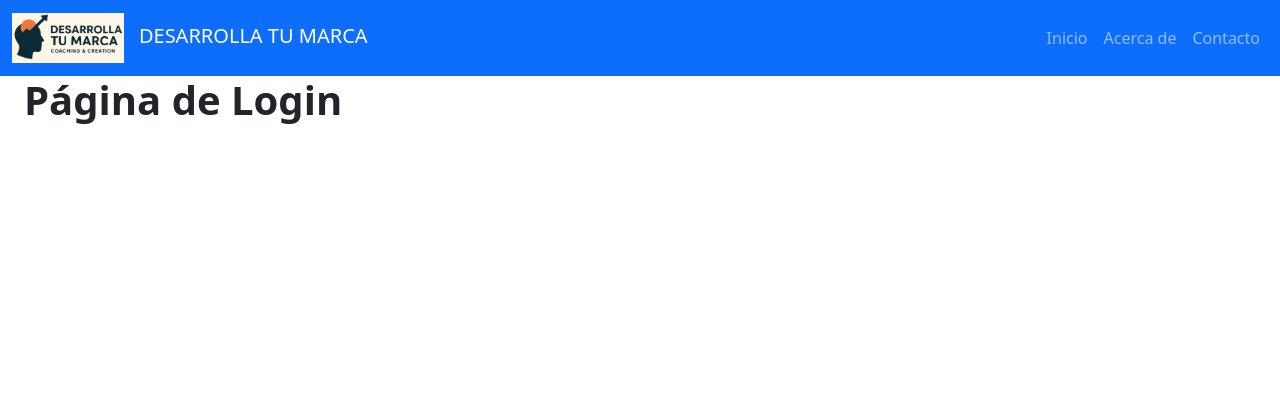
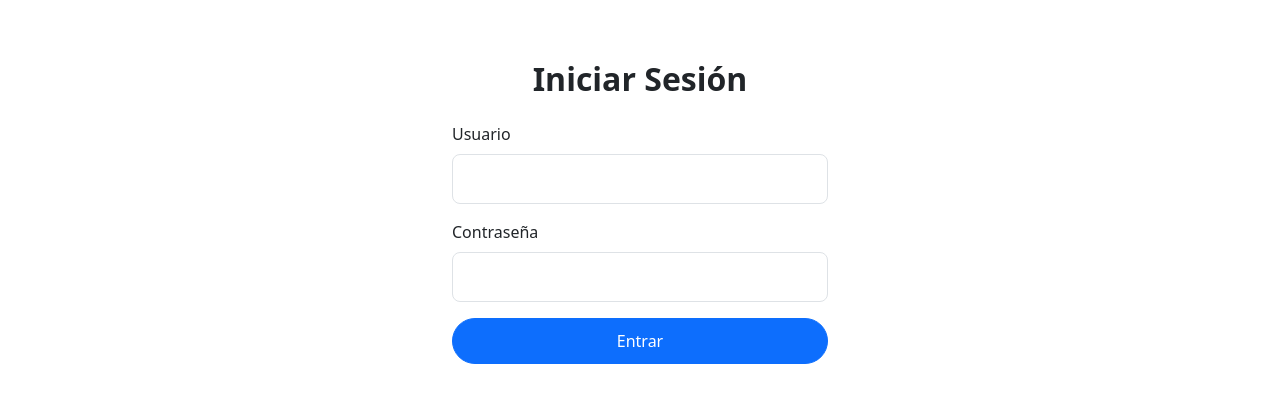
Before and after one commit to cristiancoll321/ProyectoWebAngular, an Angular app in the folder ProyectoAngular/: page /login in a window 1280 px wide. Shown: the top 402 px of the page. Built offline with nearby package versions, Linux system fonts and the light colour scheme.

Commit message:
Se agrregaron las validaciones al componente login

```diff
--- a/ProyectoAngular/src/app/login/login.component.html
+++ b/ProyectoAngular/src/app/login/login.component.html
@@ -1,3 +1,15 @@
-<h1>
-    Página de Login
-</h1>
+<div class="container" style="max-width: 400px; margin-top: 60px;">
+    <h2 class="mb-4 text-center">Iniciar Sesión</h2>
+    <form (ngSubmit)="onLogin()">
+        <div class="mb-3">
+            <label for="username" class="form-label">Usuario</label>
+            <input type="text" id="username" class="form-control" [(ngModel)]="username" name="username" required>
+        </div>
+        <div class="mb-3">
+            <label for="password" class="form-label">Contraseña</label>
+            <input type="password" id="password" class="form-control" [(ngModel)]="password" name="password" required>
+        </div>
+        <button type="submit" class="btn btn-primary w-100">Entrar</button>
+        <div *ngIf="error" class="alert alert-danger mt-3">{{ error }}</div>
+    </form>
+</div>
--- a/ProyectoAngular/src/app/login/login.component.ts
+++ b/ProyectoAngular/src/app/login/login.component.ts
@@ -1,4 +1,5 @@
 import { Component, OnInit } from '@angular/core';
+import { Router } from '@angular/router';
 
 @Component({
   selector: 'app-login',
@@ -6,10 +7,22 @@ import { Component, OnInit } from '@angular/core';
   styleUrls: ['./login.component.css']
 })
 export class LoginComponent implements OnInit {
+  username: string = '';
+  password: string = '';
+  error = '';
 
-  constructor() { }
+  //Crendenciales de ejemplo
+  private readonly USER = 'usuario';
+  private readonly PASS = 'password123';
 
-  ngOnInit(): void {
+  constructor(private router: Router) {}
+    onLogin() {
+      if (this.username === this.USER && this.password === this.PASS) {
+        // Redirigir al inicio si las credenciales son correctas
+        this.router.navigate(['/inicio']);
+      } else {
+        this.error = 'Credenciales incorrectas. Inténtalo de nuevo.';
+    }
   }
-
+  ngOnInit(): void {}
 }
--- a/ProyectoAngular/src/app/plantilla/plantilla.component.html
+++ b/ProyectoAngular/src/app/plantilla/plantilla.component.html
@@ -8,7 +8,7 @@
 <body>
   <div class="main-layout">
     <!-- Navbar -->
-    <nav class="navbar navbar-expand-lg navbar-dark bg-primary">
+    <nav class="navbar navbar-expand-lg navbar-dark bg-primary" *ngIf="router.url !== '/login'">
       <div class="container-fluid">
         <a class="navbar-brand" href="#">
           <img src="assets/logoPagina.png" alt="Logo" style="height: 50px; margin-right: 10px;">
```
Also changed, not shown: ProyectoAngular/src/app/app-routing.module.ts (+8 -5 lines).
